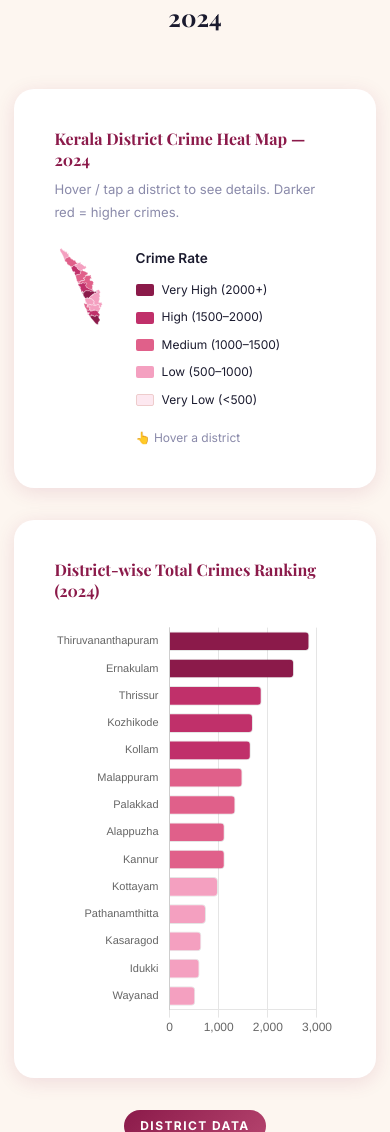
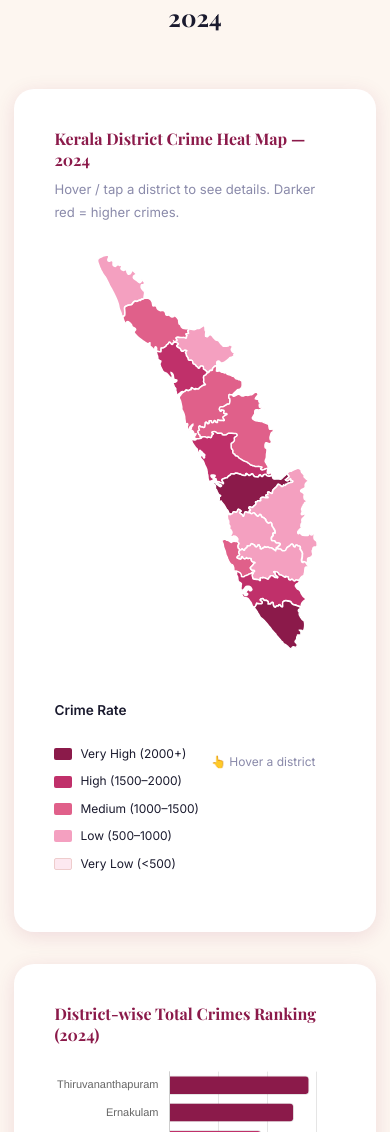
Before and after one commit to athira2622004/shereport, a Django app: page /data/ in a window 390 px wide. Shown: the part 1415-2547 px from the top of the page. Run offline with Django 4.2, Linux system fonts and the light colour scheme; data comes from the database, SQL or seed files in the repository; parts of the project's set-up code (start-up, migrations or seed data) failed here and were passed over.

Commit message:
fix mobile layout

```diff
--- a/data_insights/templates/data_insights/data_insights.html
+++ b/data_insights/templates/data_insights/data_insights.html
@@ -2,6 +2,26 @@
 {% block title %}Data & Insights | SHE Report Kerala{% endblock %}
 
 {% block content %}
+<style>
+  .map-layout { grid-template-columns: 1fr 200px; }
+  @media (max-width: 640px) {
+    .map-layout {
+      grid-template-columns: 1fr !important;
+    }
+    .map-layout svg {
+      width: 100% !important;
+      max-height: 420px !important;
+    }
+    .map-layout > div:last-child {
+      display: flex;
+      flex-wrap: wrap;
+      gap: 12px;
+      align-items: flex-start;
+    }
+    .map-layout > div:last-child > div:first-child { flex: 1; min-width: 160px; }
+    #mapTooltip { flex: 1; min-width: 180px; margin-top: 0 !important; }
+  }
+</style>
 <div class="breadcrumb">
   <div class="breadcrumb-inner">
     <a href="{% url 'home' %}">Home</a>
@@ -51,7 +71,7 @@
     <div class="chart-card" style="margin-bottom:2rem;">
       <h3 style="margin-bottom:0.5rem;font-size:1rem;">Kerala District Crime Heat Map — {{ latest_district_year }}</h3>
       <p style="font-size:0.82rem;color:var(--text-light);margin-bottom:1.5rem;">Hover / tap a district to see details. Darker red = higher crimes.</p>
-      <div style="display:grid;grid-template-columns:1fr 200px;gap:2rem;align-items:start;">
+      <div style="display:grid;grid-template-columns:1fr 200px;gap:2rem;align-items:start;" class="map-layout">
 
         <svg id="keralaMap" viewBox="170 80 340 560" xmlns="http://www.w3.org/2000/svg"
              style="width:100%;height:auto;display:block;max-height:520px;">
```
